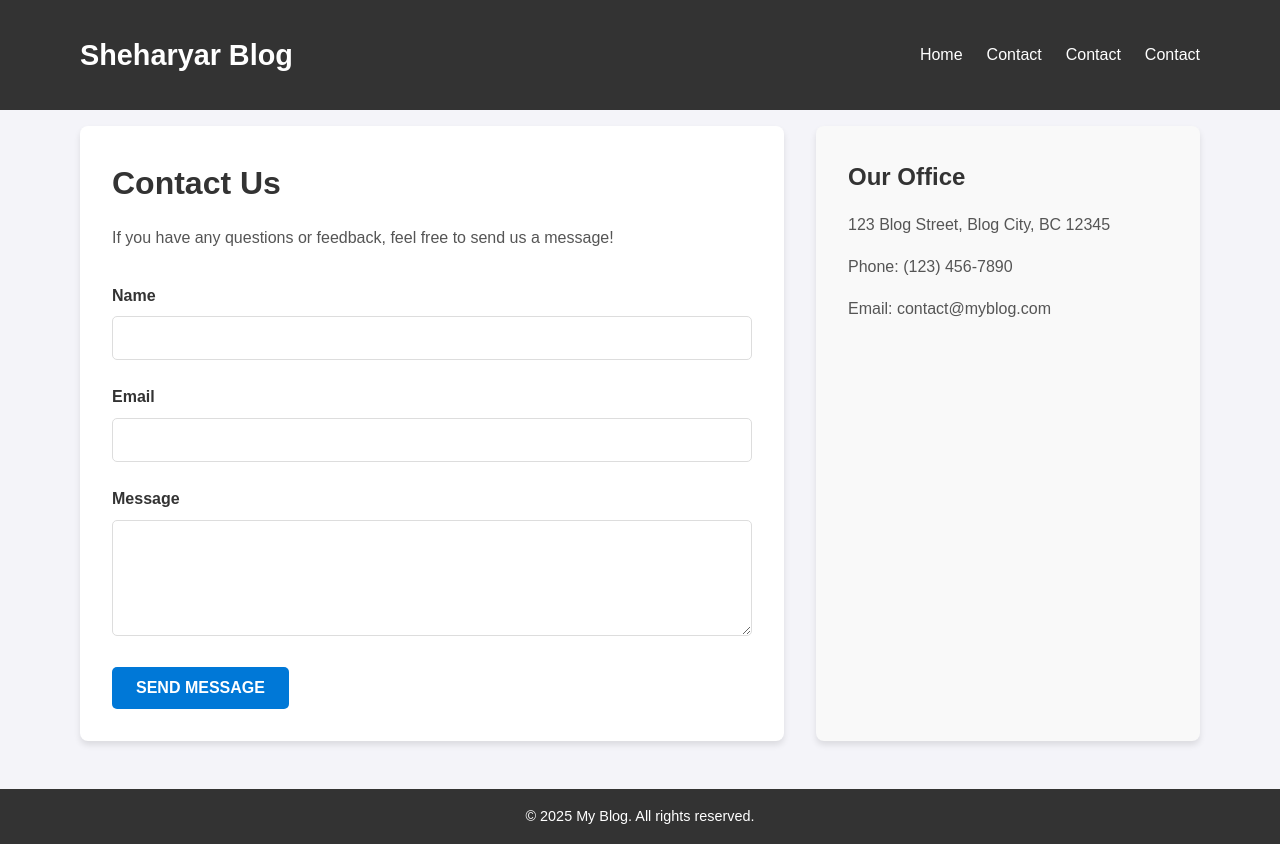
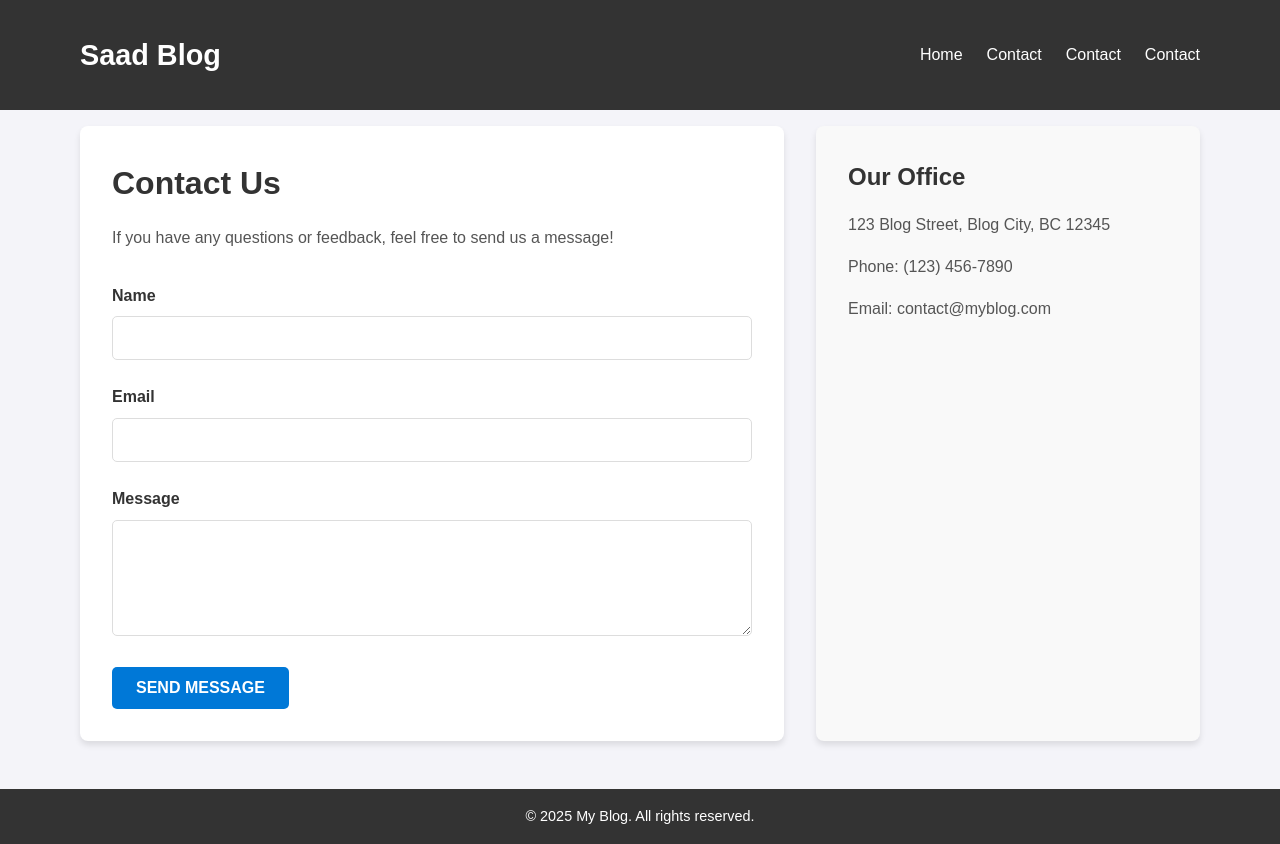
Before and after one commit to SaadRehan-0045/Blogging-Website, a website: page src/contact.html in a window 1280 px wide. Drawn offline with Linux system fonts and the light colour scheme.

Commit message:
new repo add

```diff
--- a/src/contact.html
+++ b/src/contact.html
@@ -9,7 +9,7 @@
 <body>
     <header>
         <div class="container">
-            <h1 class="logo">Sheharyar Blog</h1>
+            <h1 class="logo">Saad Blog</h1>
             <nav>
                 <ul>
                     <li><a href="index.html">Home</a></li>
```
Also changed, not shown: src/blog.html (+1 -1 lines).
